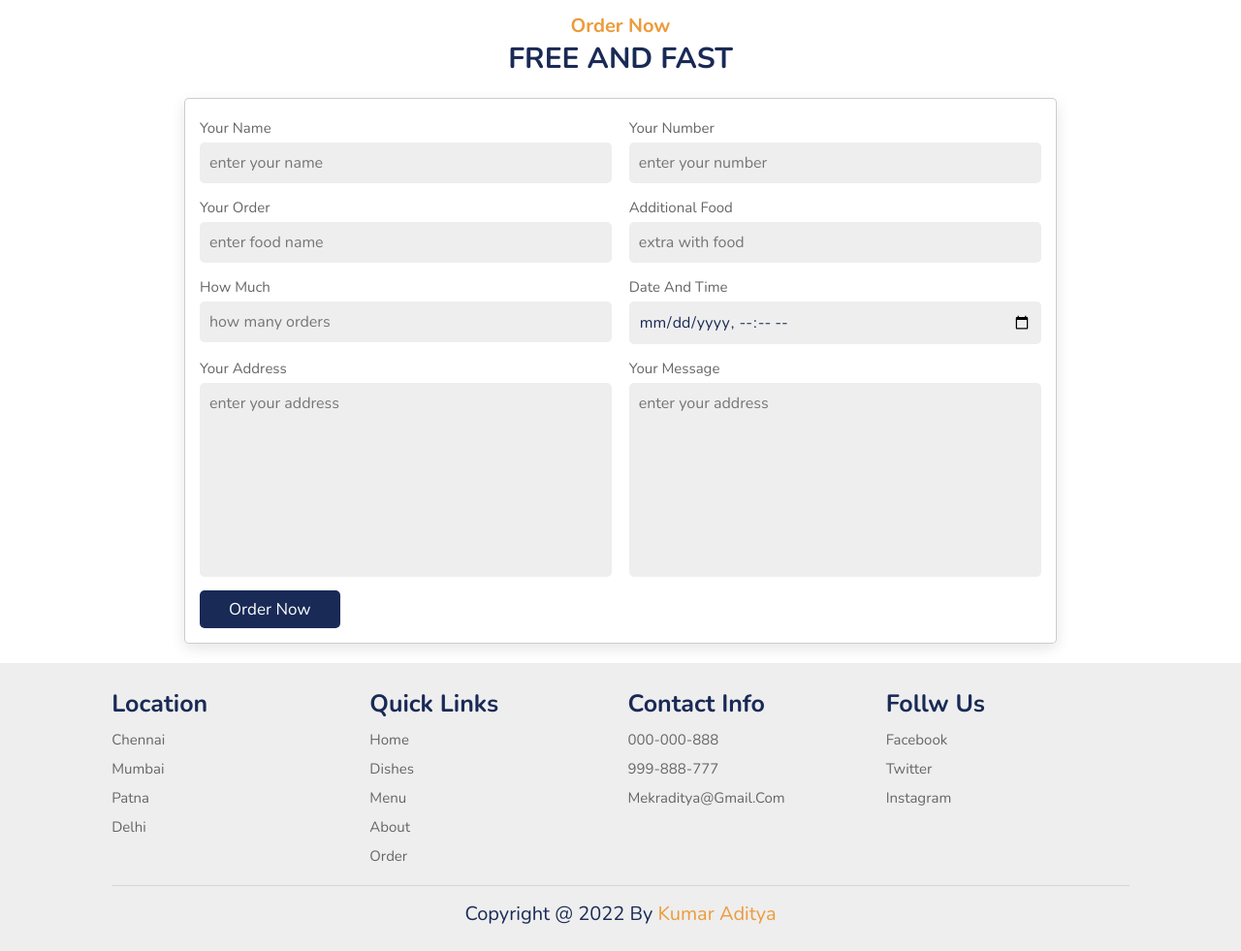
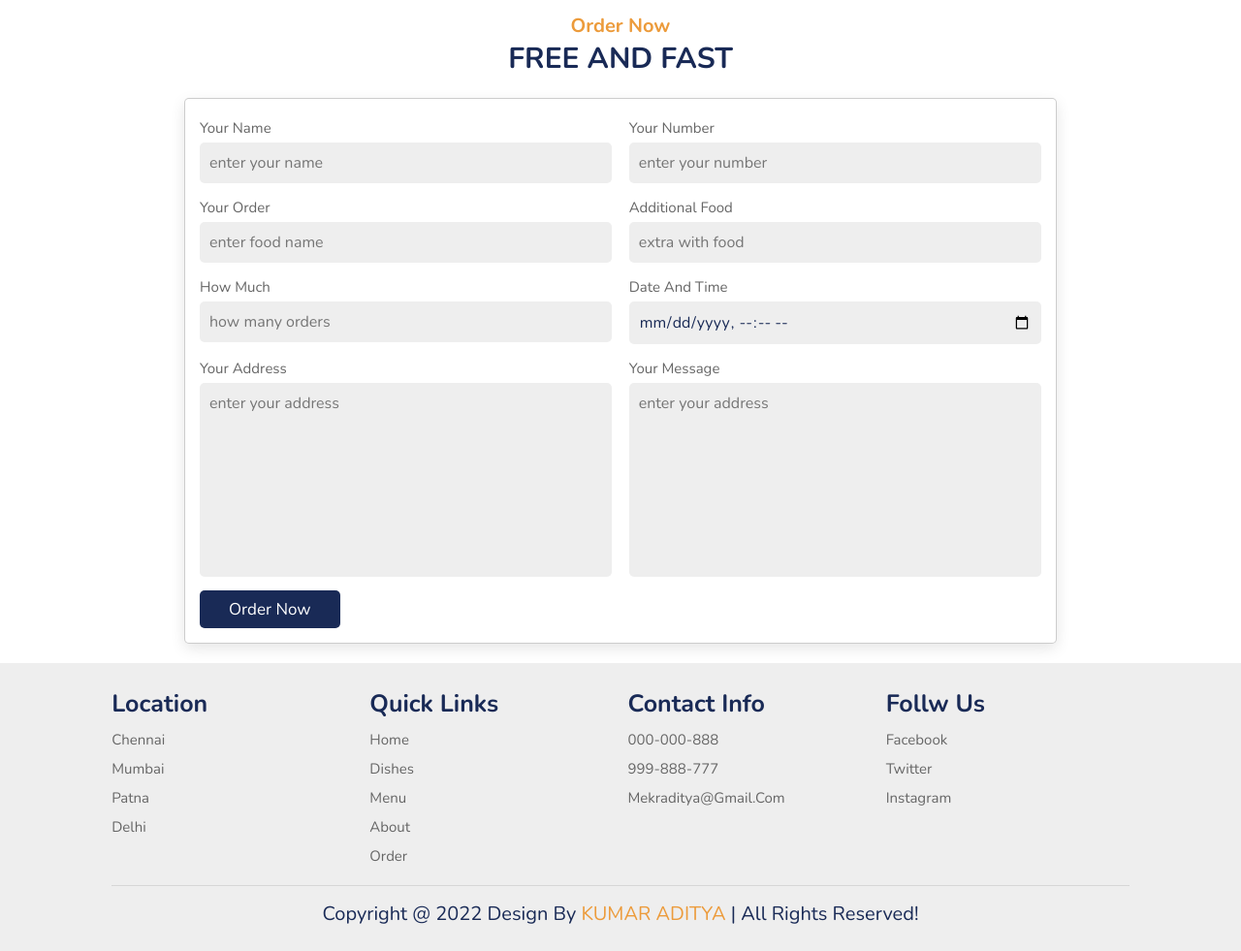
Before and after one commit to Adi10886/food, a plain HTML site: page index.html in a window 1280 px wide. Shown: the part 6009-6990 px from the top of the page at 97% size. Drawn offline with nearby package versions, Linux system fonts and the light colour scheme.

Commit message:
Update index.html

```diff
--- a/index.html
+++ b/index.html
@@ -498,7 +498,8 @@
       </div>
 
     </div>
-    <div class="credit">copyright @ 2022 by <span>Kumar Aditya</span></div>
+    <div class="credit">copyright @ 2022 Design by <a href="https://adi10886.github.io/Kumar/"><span> KUMAR ADITYA </span></a> |
+        all rights reserved! </div>
 
   </section>
 
```
